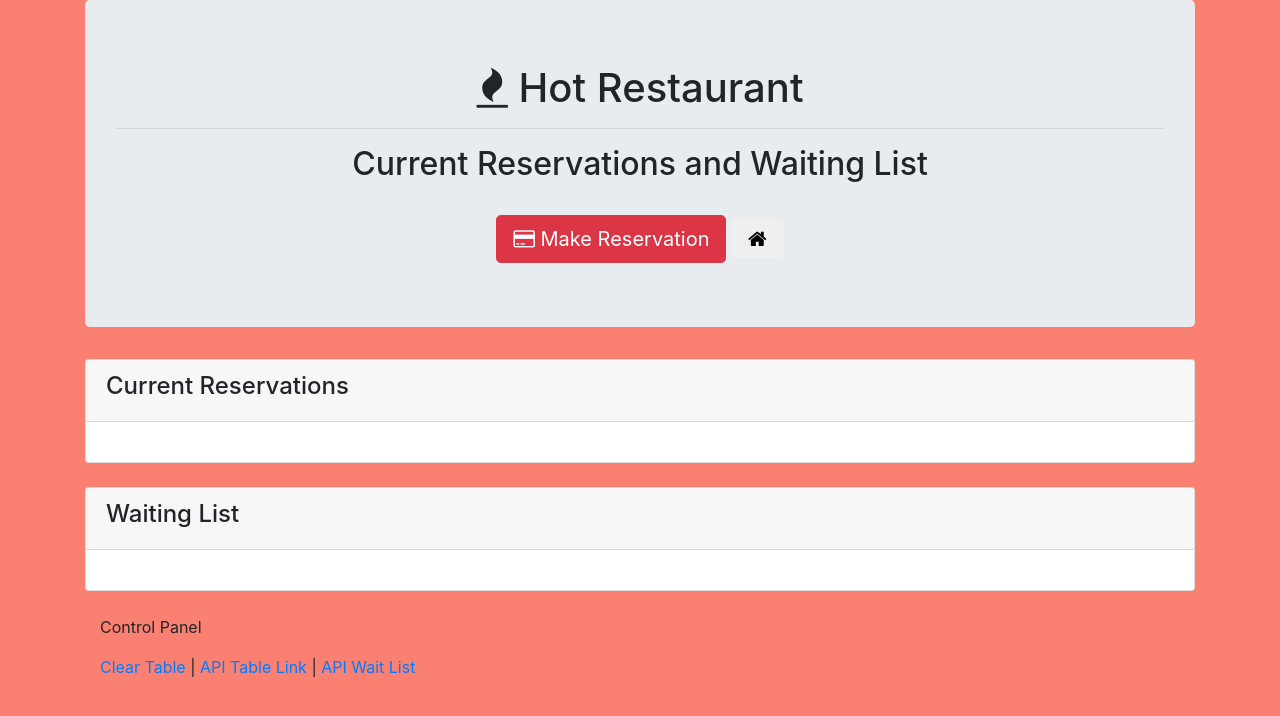
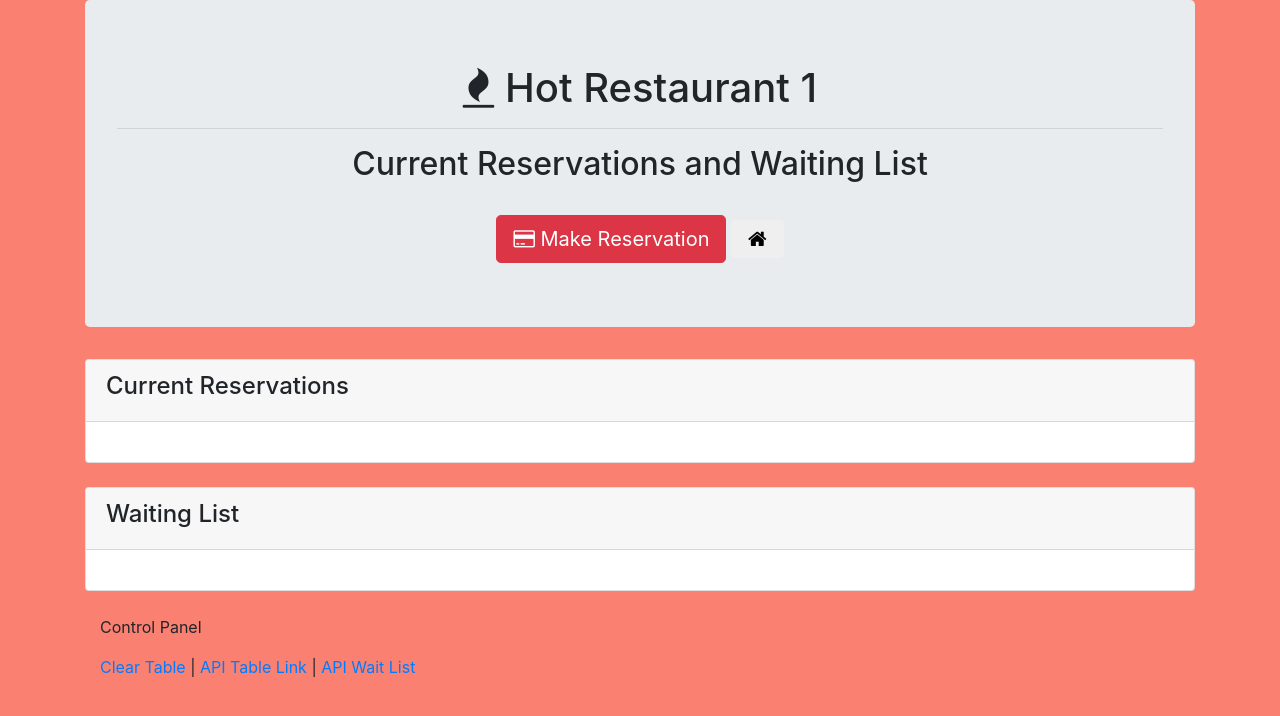
Before and after one commit to sarkwon89/Hotrestaurant, a website: page tables.html in a window 1280 px wide. Drawn offline with nearby package versions, Linux system fonts and the light colour scheme; no server answers.

Commit message:
background test

```diff
--- a/tables.html
+++ b/tables.html
@@ -17,7 +17,7 @@
     <div class="container">
 
         <div class="jumbotron">
-            <h1 class="text-center"><span class="fa fa-fire"></span> Hot Restaurant</h1>
+            <h1 class="text-center"><span class="fa fa-fire"></span> Hot Restaurant 1</h1>
             <hr>
             <h2 class="text-center">Current Reservations and Waiting List</h2>
             <br>
```
